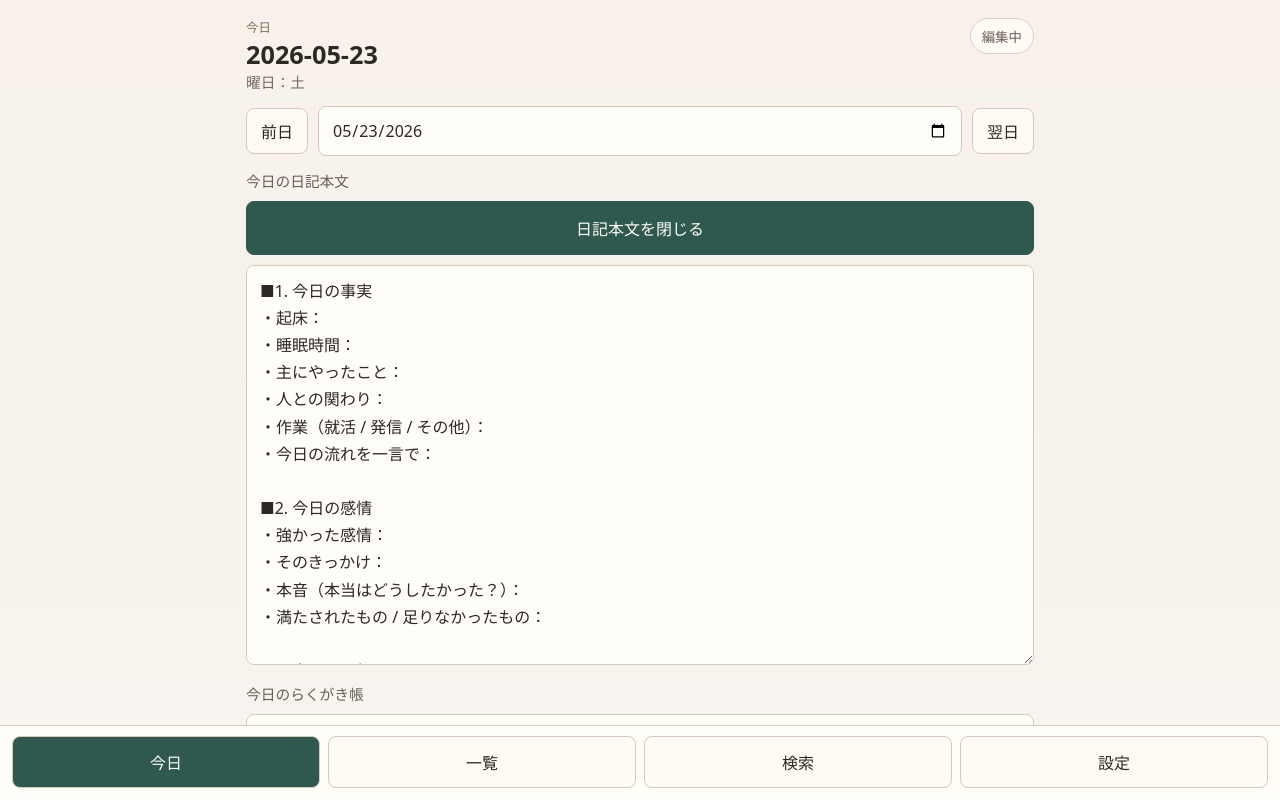
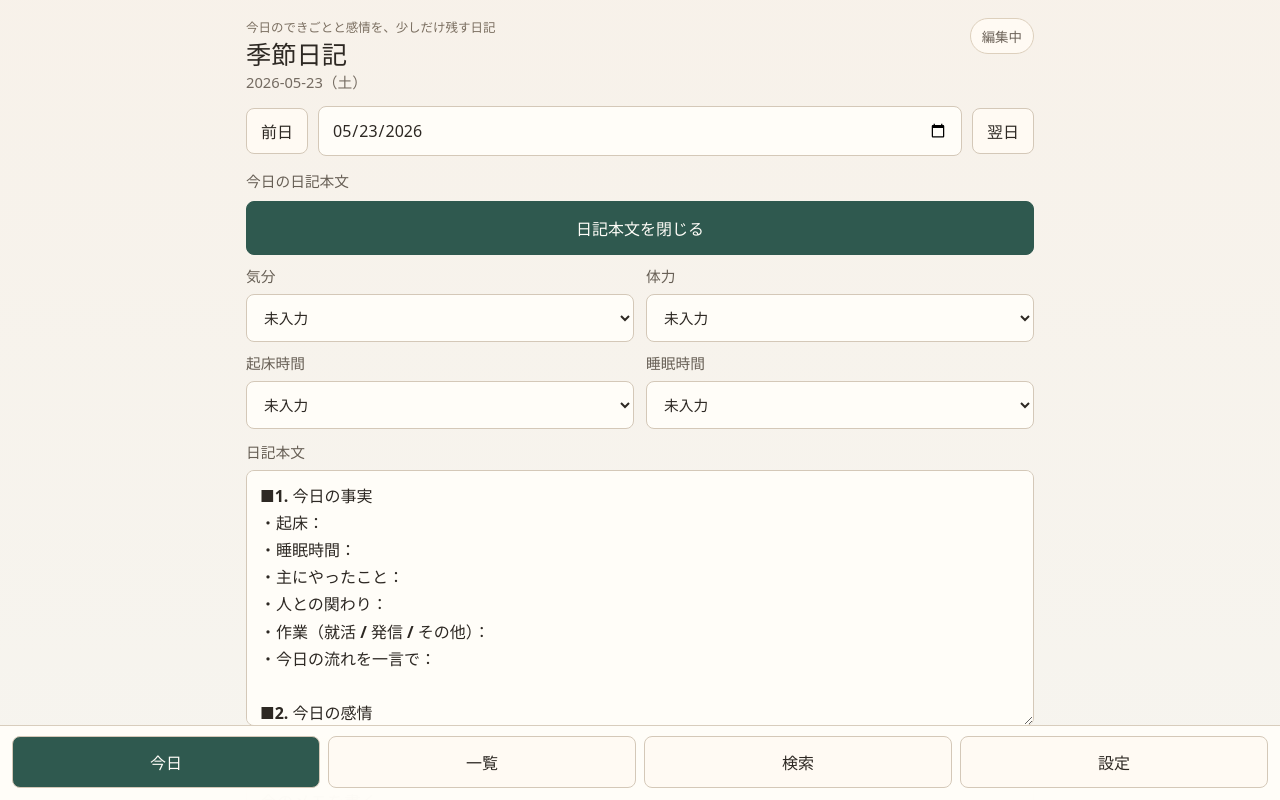
Before and after one commit to kirokubox/diary-app, a React (Vite) app: page / in a window 1280 px wide. Both pictures are taken after a click on the button "日記本文を書く・広げる". Shown: the top 800 px of the page. Built offline with nearby package versions, Linux system fonts and the light colour scheme.

Commit message:
今日画面に睡眠・状態項目を追加

```diff
--- a/src/App.tsx
+++ b/src/App.tsx
@@ -24,6 +24,12 @@ import type { AppSettings, DiaryEntry, Energy, Mood, SaveState, ScratchItem, Tab
 
 const DATE_PATTERN = /^\d{4}-\d{2}-\d{2}$/;
 const CURRENT_MONTH_KEY = toDateInputValue().slice(0, 7);
+const WAKE_UP_TIME_OPTIONS = Array.from({ length: 48 }, (_, index) => {
+  const hour = String(Math.floor(index / 2)).padStart(2, "0");
+  const minute = index % 2 === 0 ? "00" : "30";
+  return `${hour}:${minute}`;
+});
+const SLEEP_HOUR_OPTIONS = Array.from({ length: 24 }, (_, index) => (index + 1) * 0.5);
 
 type ImportIssue = {
   index?: number;
@@ -53,8 +59,10 @@ function makeEntry(date: string, settings: AppSettings): DiaryEntry {
     id: date,
     date,
     weekday: weekdayOf(date),
-    energy: "中",
-    mood: "😐",
+    energy: "",
+    mood: "",
+    wakeUpTime: "",
+    sleepHours: null,
     tags: DEFAULT_TAGS,
     body: settings.template,
     scratch: "",
@@ -111,6 +119,8 @@ function normalizeImportedEntry(entry: DiaryEntry): DiaryEntry {
     tags: entry.tags.map(cleanTag).filter(Boolean),
     scratch: typeof entry.scratch === "string" ? entry.scratch : "",
     scratchItems: normalizeScratchItems(entry.scratchItems),
+    wakeUpTime: typeof entry.wakeUpTime === "string" ? entry.wakeUpTime : "",
+    sleepHours: typeof entry.sleepHours === "number" ? entry.sleepHours : null,
   };
 }
 
@@ -153,11 +163,23 @@ function validateImportedEntry(value: unknown, index: number): { entry?: DiaryEn
   }
 
   if (!ENERGY_OPTIONS.includes(item.energy as Energy)) {
-    errors.push({ index, date: dateForIssue, message: "energy は「高」「中」「低」のいずれかにしてください。" });
+    errors.push({ index, date: dateForIssue, message: "energy は「未入力」「高」「中」「低」のいずれかにしてください。" });
   }
 
   if (!MOOD_OPTIONS.includes(item.mood as Mood)) {
-    errors.push({ index, date: dateForIssue, message: "mood は「🙂」「😐」「☹️」のいずれかにしてください。" });
+    errors.push({ index, date: dateForIssue, message: "mood は「未入力」「🙂」「😐」「☹️」のいずれかにしてください。" });
+  }
+
+  if ("wakeUpTime" in item && typeof item.wakeUpTime !== "string") {
+    errors.push({ index, date: dateForIssue, message: "wakeUpTime は文字列にしてください。" });
+  } else if (typeof item.wakeUpTime === "string" && item.wakeUpTime && !WAKE_UP_TIME_OPTIONS.includes(item.wakeUpTime)) {
+    errors.push({ index, date: dateForIssue, message: "wakeUpTime は30分刻みの HH:mm 形式にしてください。" });
+  }
+
+  if ("sleepHours" in item && item.sleepHours !== null && typeof item.sleepHours !== "number") {
+    errors.push({ index, date: dateForIssue, message: "sleepHours は数値または null にしてください。" });
+  } else if (typeof item.sleepHours === "number" && !SLEEP_HOUR_OPTIONS.includes(item.sleepHours)) {
+    errors.push({ index, date: dateForIssue, message: "sleepHours は0.5〜12.0の0.5時間刻みにしてください。" });
   }
 
   if (!Array.isArray(item.tags) || !item.tags.every((tag) => typeof tag === "string")) {
@@ -219,8 +241,8 @@ function EntryCard({ entry, onOpen }: { entry: DiaryEntry; onOpen: (date: string
         {entry.date}（{entry.weekday}）
       </span>
       <span className="card-meta">
-        <span>気分 {entry.mood}</span>
-        <span>体力 {entry.energy}</span>
+        <span>気分 {entry.mood || "未入力"}</span>
+        <span>体力 {entry.energy || "未入力"}</span>
       </span>
       <span className="tag-row">
         {entry.tags.map((tag) => (
@@ -314,13 +336,11 @@ function Editor({
   bodyOpenVersion: number;
 }) {
   const [bodyExpanded, setBodyExpanded] = useState(initialBodyExpanded);
-  const [detailsExpanded, setDetailsExpanded] = useState(false);
   const [freeScratchExpanded, setFreeScratchExpanded] = useState(false);
   const [scratchDraft, setScratchDraft] = useState("");
 
   useEffect(() => {
     setBodyExpanded(initialBodyExpanded);
-    setDetailsExpanded(false);
     setFreeScratchExpanded(false);
     setScratchDraft("");
   }, [entry.id, initialBodyExpanded, bodyOpenVersion]);
@@ -345,9 +365,9 @@ function Editor({
     <div className="screen editor-screen">
       <header className="screen-header">
         <div>
-          <p className="eyebrow">今日</p>
-          <h1>{entry.date}</h1>
-          <p className="subtle">曜日：{entry.weekday}</p>
+          <p className="eyebrow">今日のできごとと感情を、少しだけ残す日記</p>
+          <h1>季節日記</h1>
+          <p className="subtle">{entry.date}（{entry.weekday}）</p>
         </div>
         <div className={`save-badge ${saveState}`}>
           {saveState === "saving" ? "保存中..." : saveState === "saved" ? "保存済み" : "編集中"}
@@ -375,11 +395,65 @@ function Editor({
           {bodyExpanded ? "日記本文を閉じる" : "日記本文を書く・広げる"}
         </button>
         {bodyExpanded && (
-          <textarea
-            value={entry.body}
-            onChange={(event) => onChange({ ...entry, body: event.target.value })}
-            placeholder="今日の出来事、感情、思考を自由に書く"
-          />
+          <div className="body-panel">
+            <div className="rhythm-grid">
+              <label>
+                気分
+                <select value={entry.mood} onChange={(event) => onChange({ ...entry, mood: event.target.value as Mood })}>
+                  {MOOD_OPTIONS.map((mood) => (
+                    <option key={mood || "none"} value={mood}>
+                      {mood || "未入力"}
+                    </option>
+                  ))}
+                </select>
+              </label>
+              <label>
+                体力
+                <select value={entry.energy} onChange={(event) => onChange({ ...entry, energy: event.target.value as Energy })}>
+                  {ENERGY_OPTIONS.map((energy) => (
+                    <option key={energy || "none"} value={energy}>
+                      {energy || "未入力"}
+                    </option>
+                  ))}
+                </select>
+              </label>
+              <label>
+                起床時間
+                <select value={entry.wakeUpTime} onChange={(event) => onChange({ ...entry, wakeUpTime: event.target.value })}>
+                  <option value="">未入力</option>
+                  {WAKE_UP_TIME_OPTIONS.map((time) => (
+                    <option key={time} value={time}>
+                      {time}
+                    </option>
+                  ))}
+                </select>
+              </label>
+              <label>
+                睡眠時間
+                <select
+                  value={entry.sleepHours ?? ""}
+                  onChange={(event) =>
+                    onChange({ ...entry, sleepHours: event.target.value ? Number(event.target.value) : null })
+                  }
+                >
+                  <option value="">未入力</option>
+                  {SLEEP_HOUR_OPTIONS.map((hours) => (
+                    <option key={hours} value={hours}>
+                      {hours.toFixed(1)}時間
+                    </option>
+                  ))}
+                </select>
+              </label>
+            </div>
+            <label>
+              日記本文
+              <textarea
+                value={entry.body}
+                onChange={(event) => onChange({ ...entry, body: event.target.value })}
+                placeholder="今日の出来事、感情、思考を自由に書く"
+              />
+            </label>
+          </div>
         )}
       </section>
 
@@ -432,46 +506,6 @@ function Editor({
         onChange={(tags) => onChange({ ...entry, tags })}
         onAddOption={onAddTagOption}
       />
-
-      <section className="field-group details-area">
-        <button className="details-toggle" type="button" onClick={() => setDetailsExpanded((expanded) => !expanded)}>
-          {detailsExpanded ? "詳細項目を閉じる" : "詳細項目を開く"}
-        </button>
-        {detailsExpanded && (
-          <div className="control-grid">
-            <div className="field-group">
-              <label>気分</label>
-              <div className="segmented mood">
-                {MOOD_OPTIONS.map((mood) => (
-                  <button
-                    className={entry.mood === mood ? "active" : ""}
-                    key={mood}
-                    onClick={() => onChange({ ...entry, mood })}
-                    type="button"
-                  >
-                    {mood}
-                  </button>
-                ))}
-              </div>
-            </div>
-            <div className="field-group">
-              <label>体力</label>
-              <div className="segmented">
-                {ENERGY_OPTIONS.map((energy) => (
-                  <button
-                    className={entry.energy === energy ? "active" : ""}
-                    key={energy}
-                    onClick={() => onChange({ ...entry, energy })}
-                    type="button"
-                  >
-                    {energy}
-                  </button>
-                ))}
-              </div>
-            </div>
-          </div>
-        )}
-      </section>
 
       <div className="status-line">最終保存：{timeOnly(entry.updatedAt)}</div>
 
@@ -573,6 +607,8 @@ export default function App() {
       tags: target.tags.map(cleanTag).filter(Boolean),
       scratch: typeof target.scratch === "string" ? target.scratch : "",
       scratchItems: normalizeScratchItems(target.scratchItems),
+      wakeUpTime: typeof target.wakeUpTime === "string" ? target.wakeUpTime : "",
+      sleepHours: typeof target.sleepHours === "number" ? target.sleepHours : null,
     };
     await saveEntry(saved);
     setEntry(saved);
@@ -912,7 +948,7 @@ export default function App() {
                     気分
                     <select value={moodFilter} onChange={(event) => setMoodFilter(event.target.value)}>
                       <option value="">すべて</option>
-                      {MOOD_OPTIONS.map((mood) => (
+                      {MOOD_OPTIONS.filter(Boolean).map((mood) => (
                         <option key={mood} value={mood}>
                           {mood}
                         </option>
@@ -923,7 +959,7 @@ export default function App() {
                     体力
                     <select value={energyFilter} onChange={(event) => setEnergyFilter(event.target.value)}>
                       <option value="">すべて</option>
-                      {ENERGY_OPTIONS.map((energy) => (
+                      {ENERGY_OPTIONS.filter(Boolean).map((energy) => (
                         <option key={energy} value={energy}>
                           {energy}
                         </option>
--- a/src/constants.ts
+++ b/src/constants.ts
@@ -54,8 +54,8 @@ export const DEFAULT_TAG_OPTIONS = [
 ];
 
 export const DEFAULT_TAGS = ["日記", "自分分析", "感情分析"];
-export const ENERGY_OPTIONS: Energy[] = ["高", "中", "低"];
-export const MOOD_OPTIONS: Mood[] = ["🙂", "😐", "☹️"];
+export const ENERGY_OPTIONS: Energy[] = ["", "高", "中", "低"];
+export const MOOD_OPTIONS: Mood[] = ["", "🙂", "😐", "☹️"];
 
 export const DEFAULT_SETTINGS: AppSettings = {
   template: DEFAULT_TEMPLATE,
--- a/src/storage.ts
+++ b/src/storage.ts
@@ -14,6 +14,8 @@ function normalizeEntry(entry: DiaryEntry): DiaryEntry {
     ...entry,
     scratch: typeof entry.scratch === "string" ? entry.scratch : "",
     scratchItems: Array.isArray(entry.scratchItems) ? entry.scratchItems : [],
+    wakeUpTime: typeof entry.wakeUpTime === "string" ? entry.wakeUpTime : "",
+    sleepHours: typeof entry.sleepHours === "number" ? entry.sleepHours : null,
   };
 }
 
--- a/src/styles.css
+++ b/src/styles.css
@@ -307,15 +307,25 @@ main {
   font-size: 1rem;
 }
 
+.body-panel {
+  display: grid;
+  gap: 12px;
+}
+
+.rhythm-grid {
+  display: grid;
+  grid-template-columns: repeat(2, minmax(128px, 1fr));
+  gap: 10px 12px;
+}
+
+.rhythm-grid label {
+  min-width: 0;
+}
+
 .body-area textarea {
-  min-height: 50vh;
+  min-height: 32vh;
   font-size: 1rem;
   scroll-margin-bottom: 120px;
-}
-
-.details-area {
-  border-top: 1px solid #ddd0bd;
-  padding-top: 14px;
 }
 
 .details-toggle,
@@ -571,7 +581,7 @@ main {
   }
 
   .body-area textarea {
-    min-height: 56vh;
+    min-height: 34vh;
     font-size: 1.02rem;
   }
 
@@ -609,6 +619,12 @@ main {
   }
 }
 
+@media (max-width: 380px) {
+  .rhythm-grid {
+    grid-template-columns: 1fr;
+  }
+}
+
 @media (min-width: 780px) {
   .screen {
     padding-top: 18px;
--- a/src/types.ts
+++ b/src/types.ts
@@ -1,5 +1,5 @@
-export type Energy = "高" | "中" | "低";
-export type Mood = "🙂" | "😐" | "☹️";
+export type Energy = "" | "高" | "中" | "低";
+export type Mood = "" | "🙂" | "😐" | "☹️";
 
 export interface ScratchItem {
   id: string;
@@ -13,6 +13,8 @@ export interface DiaryEntry {
   weekday: string;
   energy: Energy;
   mood: Mood;
+  wakeUpTime: string;
+  sleepHours: number | null;
   tags: string[];
   body: string;
   scratch: string;
```
Also changed, not shown: src/markdown.ts (+8 -2 lines).
